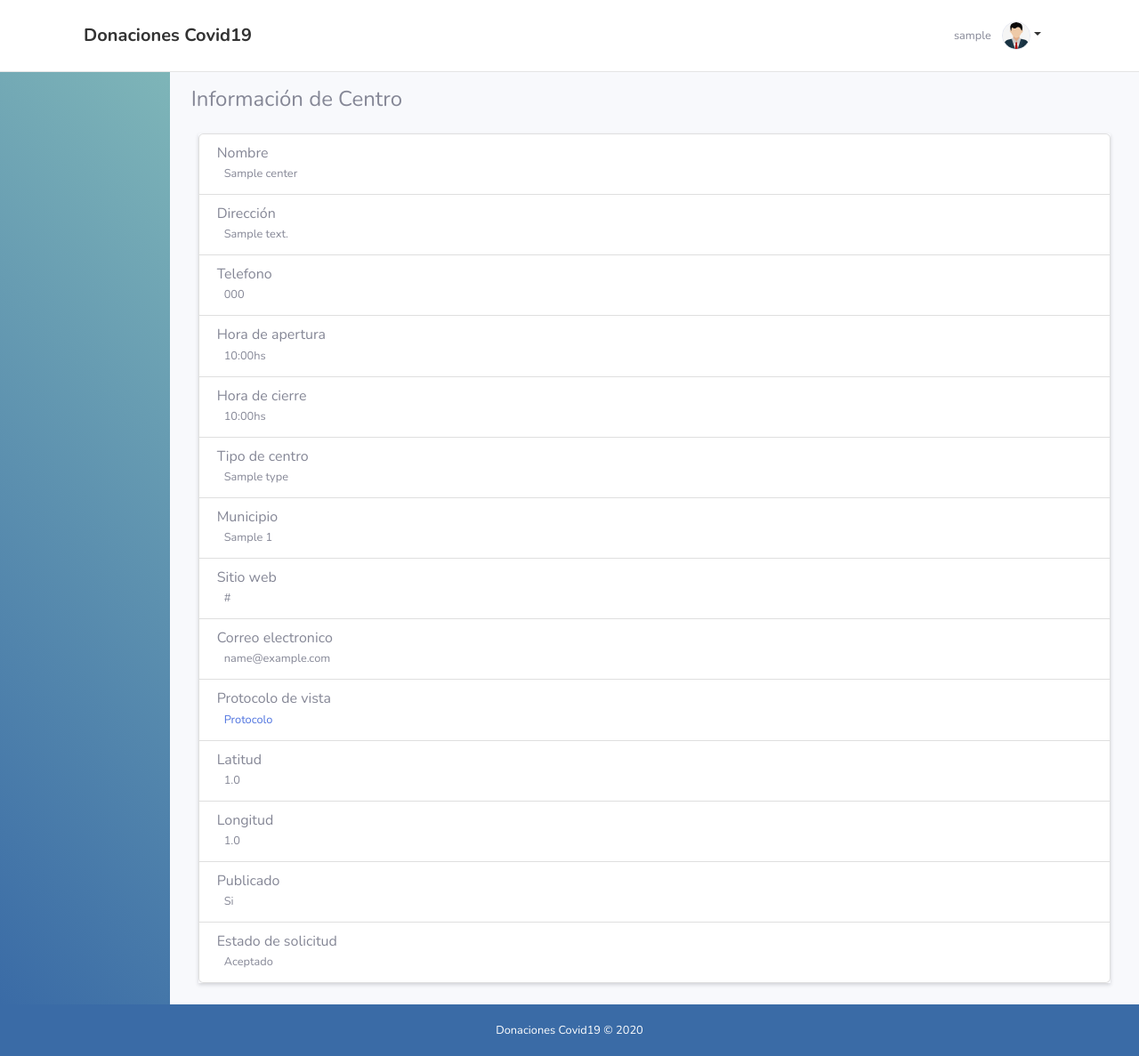
After one commit to nehuenpereyra/Sistema-Gestion-Centros-de-Ayuda-y-Turnos, a Flask app: template app/templates/help_center/show.html in a window 1280 px wide. The commit adds this page. Shown: the whole page at 89% size. Run offline with Flask 2, Linux system fonts and the light colour scheme; the template is opened without the code that fills it: values that come from a table or form of the project are taken from there, others are empty; a user stored in the database is signed in; tables that the repository leaves empty hold one stand-in row (values such as "Sample post"); a database or web service that is not in the repository returns one stand-in record (values such as "Sample title"); data that the repository does not hold is empty; some libraries are stand-ins or nearby versions.

Commit message:
Se realizaron las funcionalidades de mostrar y borrar un centro de ayuda. Se agrego de forma minimalista el listado de centros de ayuda.

```diff
--- a/app/models/help_center.py
+++ b/app/models/help_center.py
@@ -81,8 +81,11 @@ class HelpCenter(db.Model):
     def get_upload_path(self):
         return f'{current_app.config["UPLOAD_FOLDER"]}/help_centers/{self.id}'
 
+    def get_view_protocol_filename(self):
+        return f"{self.name} - Protocolo.pdf"
+
     def get_view_protocol_path(self):
-        return os.path.join(self.get_upload_path(), f"{self.name} - Protocolo.pdf")
+        return os.path.join(self.get_upload_path(), self.get_view_protocol_filename())
 
     def update_view_protocol(self):
 
--- a/app/templates/authorized_layout.html
+++ b/app/templates/authorized_layout.html
@@ -10,6 +10,9 @@
                 <ul class="nav navbar-nav text-light" id="accordionSidebar">
                     {% if verify_permission('user_index') %}
                         <li class="nav-item" role="presentation"><a class="nav-link active" href="{{ url_for('user_index') }}"><i class="fas fa-user"></i><span>Usuarios</span></a></li>
+                    {% endif %}
+                    {% if verify_permission('help_center_index') %}
+                        <li class="nav-item" role="presentation"><a class="nav-link active" href="{{ url_for('help_center_index') }}"><i class="fas fa-building"></i><span>Centros</span></a></li>
                     {% endif %}
                     {% if verify_permission('configuration_update') %}
                         <li class="nav-item" role="presentation"><a class="nav-link active" href="{{ url_for('configuration_edit') }}"><i class="fas fa-tools"></i><span>Configuración</span></a></li>
--- /dev/null
+++ b/app/templates/help_center/show.html
@@ -0,0 +1,72 @@
+{% extends "authorized_layout.html" %}
+
+{% macro show_field(field, true_message=field, false_message=None, none_message=None) %}
+    {% if field == None %}
+        {{ none_message }}
+    {% elif not field %}
+        {{ false_message }}
+    {% else %}
+        {{ true_message }}
+    {% endif %}
+{% endmacro %}
+
+
+{% macro show_optional_field(field, true_message=field, false_message=None, none_message="No cargado") %}
+    {{ show_field(field, true_message, false_message, none_message) }}
+{% endmacro %}
+
+{% block title %}Registrar Usuario{% endblock %}
+
+{% block head %}
+  {{ super() }}
+{% endblock %}
+
+{% block sub_content %}
+
+    <h4 class="mt-3">Información de Centro</h4>
+    <ul class="list-group shadow-sm my-4 mx-2">
+        <li class="list-group-item">
+            <h6 class="mb-0">Nombre</h6><small class="ml-2">{{ help_center.name }}</small></li>
+        <li class="list-group-item">
+            <h6 class="mb-0">Dirección</h6><small class="ml-2">{{ help_center.address }}</small></li>
+        <li class="list-group-item">
+            <h6 class="mb-0">Telefono</h6><small class="ml-2">{{ help_center.phone_number }}</small></li>
+        <li class="list-group-item">
+            <h6 class="mb-0">Hora de apertura</h6><small class="ml-2">{{ help_center.opening_time.strftime("%H:%Mhs") }}</small></li>
+        <li class="list-group-item">
+            <h6 class="mb-0">Hora de cierre</h6><small class="ml-2">{{ help_center.closing_time.strftime("%H:%Mhs") }}</small></li>
+        <li class="list-group-item">
+            <h6 class="mb-0">Tipo de centro</h6><small class="ml-2">{{ help_center.center_type.name }}</small></li>
+        <li class="list-group-item">
+            <h6 class="mb-0">Municipio</h6><small class="ml-2">{{ help_center.town.name }}</small></li>
+        <li class="list-group-item">
+            <h6 class="mb-0">Sitio web</h6><small class="ml-2">{{ show_optional_field(help_center.web_url) }}</small></li>
+        <li class="list-group-item">
+            <h6 class="mb-0">Correo electronico</h6><small class="ml-2">{{ show_optional_field(help_center.email) }}</small></li>
+        <li class="list-group-item">
+            <h6 class="mb-0">Protocolo de vista</h6>
+            <small class="ml-2">
+                {% if help_center.has_view_protocol %}
+                    <a href="{{ url_for('static', filename='uploads/help_centers/{}/{}'.format(help_center.id, help_center.get_view_protocol_filename())) }}">Protocolo</a>
+                {% else %}
+                    No cargado
+                {% endif %}
+            </small>
+        </li>
+        <li class="list-group-item">
+            <h6 class="mb-0">Latitud</h6><small class="ml-2">{{ show_optional_field(help_center.latitude) }}</small></li>
+        <li class="list-group-item">
+            <h6 class="mb-0">Longitud</h6><small class="ml-2">{{ show_optional_field(help_center.longitude) }}</small></li>
+        <li class="list-group-item">
+            <h6 class="mb-0">Publicado</h6>
+            <small class="ml-2">{{ show_field(help_center.published, true_message="Si", false_message="No") }}</small>
+        </li>
+        <li class="list-group-item">
+            <h6 class="mb-0">Estado de solicitud</h6>
+            <small class="ml-2">
+                {{ show_field(help_center.request_status, true_message="Aceptado", false_message="Rechazado", none_message="Pendiente") }}
+            </small>
+        </li>
+    </ul>
+
+{% endblock %}
```
Also changed, not shown: app/resources/help_center.py (+52 -0 lines), config/routes.py (+8 -0 lines).
